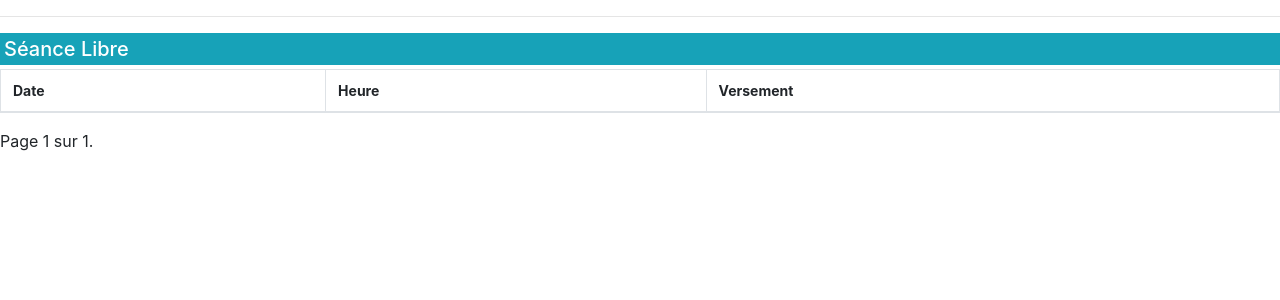
After one commit to BoughezalaMohamedAimen/sport, a Django app: page /caisse/historique/libre/1 in a window 1280 px wide. The commit adds this page. Shown: the top 300 px of the page. Run offline with Django 3.2, Linux system fonts and the light colour scheme; data comes from the database, SQL or seed files in the repository; both versions use the stored data as it was after the commit; lists and menus that the app fills with data are empty; parts of the project's set-up code (start-up, migrations or seed data) failed here and were passed over; some libraries are stand-ins or nearby versions.

Commit message:
caisse-works-fine

```diff
--- /dev/null
+++ b/caisse/templates/caisse/historique_seance-libre.html
@@ -0,0 +1,44 @@
+{%load static %}
+<link rel="stylesheet" href="{% static '/css/bootstrap.min.css' %}">
+  <link rel="stylesheet" href="{% static '/css/styles.css' %}">
+
+<hr>
+<h5 class="p-1 bg-info my-1 text-white">Séance Libre </h5>
+<table class="table table-bordered table-hover">
+  <thead style='font-size:14px !important;'>
+    <tr>
+      <th scope="col">Date</th>
+      <th scope="col">Heure</th>
+      <th scope="col">Versement</th>
+    </tr>
+  </thead>
+  <tbody>
+    {% for historique in historiques %}
+    <tr style='font-size:14px !important;' class='py-0'>
+      <th scope="row" class='py-0'>{{historique.date_heure|date:"D d M Y"}}</th>
+      <td class='nom' class='py-0'>{{historique.date_heure|time:"H:i"}}</td>
+      <td class='nom' class='py-0'>      <a href="{% url 'suprimmer_seance_clients' historique.id %}" class="badge bg-night text-white">Anuller</a></td>
+    </tr>
+    {% endfor %}
+  </tbody>
+</table>
+
+<div class="text-center">
+<div class="pagination">
+<span class="step-links">
+{% if historiques.has_previous %}
+<a href="/client/historique/{{historiques.0.id}}?page=1" class='btn bg-info text-white paginator'>1</a>
+<a href="/client/historique/{{historiques.0.id}}?page={{ historiques.previous_page_number }}" class='btn bg-info text-white paginator'> < </a>
+{% endif %}
+
+<span class="current">
+Page {{ historiques.number }} sur {{ historiques.paginator.num_pages }}.
+</span>
+
+{% if historiques.has_next %}
+<a href="/client/historique/{{historiques.0.client.id}}?page={{ historiques.next_page_number }}" class='btn bg-info text-white paginator-historique'> > </a>
+<a href="/client/historique/{{historiques.0.client.id}}?page={{ historiques.paginator.num_pages }}" class='btn bg-info text-white paginator-historique'>{{ historiques.paginator.num_pages }}</a>
+{% endif %}
+</span>
+</div>
+</div>
--- a/caisse/templates/caisse/update_caisse.html
+++ b/caisse/templates/caisse/update_caisse.html
@@ -23,7 +23,7 @@
 <div class="modal-body ">
     <div class="container-fluid modal-part" id='historique-historique-caisse'>
         {% include 'caisse/caisse_historique.html' %}
-          <iframe src="{% url 'historique_page_num' 0 %}" frameborder="0" class='w-100' height="300px" ></iframe>
+          <iframe src="{% url 'historique_seance_libre_page_num' caisse.id %}" frameborder="0" class='w-100' height="300px" ></iframe>
     </div>
   <div class="container modal-part" id='caisse-form-update'>
     <form  method='post'  class='update-client-form' action="{% url 'update_caisse' caisse.id %}">
--- a/caisse/urls.py
+++ b/caisse/urls.py
@@ -4,4 +4,5 @@ from .views import *
 urlpatterns = [
     path('',HomeCaisse.as_view(),name='home_caisse'),
     path('update/<int:id>',UpdateCaisse.as_view(),name='update_caisse'),
+    path('historique/libre/<int:id>',GetSeanceLibre,name='historique_seance_libre_page_num'),
 ]
--- a/caisse/views.py
+++ b/caisse/views.py
@@ -3,6 +3,7 @@ from django.views.generic import TemplateView
 from .forms import *
 from django.core.paginator import Paginator
 from .models import *
+from clients.models import SeanceHistorique
 # Create your views here.
 class HomeCaisse(TemplateView):
     def get(self,request):
@@ -33,3 +34,13 @@ class UpdateCaisse(TemplateView):
         if form_update.is_valid():
             form_update.save()
         return redirect('home_caisse')
+
+
+def GetSeanceLibre(request,id):
+    caisse=Caisse.objects.get(id=id)
+    print(caisse.date)
+    historique_list=SeanceHistorique.objects.filter(client=None,date_heure__date=caisse.date).order_by('-date_heure')
+    paginator = Paginator(historique_list, 10) # Show 25 clients per page
+    page = request.GET.get('page')
+    historiques = paginator.get_page(page)
+    return render(request,'caisse/historique_seance-libre.html',{'historiques':historiques})
--- a/clients/templates/clients/home.html
+++ b/clients/templates/clients/home.html
@@ -13,7 +13,7 @@
 
 
       <h3 class="p-3 bg-night my-3 text-white"  data-toggle="collapse" href="#listeclient" role="button" aria-expanded="false" aria-controls="listeclient">Liste Clients</h3>
-      <div class="collapse" id='listeclient'>
+      <div  id='listeclient'>
         <table class="table table-bordered table-hover">
           <thead>
             <tr>
--- a/clients/views.py
+++ b/clients/views.py
@@ -100,7 +100,7 @@ def AnullerSeance(request,id):
         caisse=Caisse.objects.get(date=seance.date_heure)
         caisse.fermeture_prevu-=seance.versement
         caisse.save()
-        return redirect('historique_page_num',0 )
+        return redirect('historique_seance_libre_page_num',caisse.id )
 
 
 
--- a/sport/urls.py
+++ b/sport/urls.py
@@ -14,12 +14,18 @@ Including another URLconf
     2. Add a URL to urlpatterns:  path('blog/', include('blog.urls'))
 """
 from django.core.exceptions import ObjectDoesNotExist
+from django.shortcuts import redirect
 from django.contrib import admin
 from django.urls import path,include,re_path
 from django.conf import settings
 from django.conf.urls.static import static
+
+def Home(request):
+    return redirect('home_clients')
+
 urlpatterns = [
     path('admin/', admin.site.urls),
+    path('', Home ,name='home'),
     re_path(r'^forfait/', include('forfaits.urls')),
     re_path(r'^client/', include('clients.urls')),
     re_path(r'^caisse/', include('caisse.urls')),
--- a/static/js/main.js
+++ b/static/js/main.js
@@ -25,7 +25,7 @@ $('.rfid-search-input').keyup(function(e){
 })
 
 //auto focus rfid
-$('#modal,#modaladd,#exampleModalCenter').on('hidden.bs.modal', function (e) {
+$('.modal').on('hidden.bs.modal', function (e) {
   setTimeout(function(){$('.rfid-search-input').val('').focus()},300)
   $('.marquer-seance').show()
 })
--- a/templates/header.html
+++ b/templates/header.html
@@ -1,6 +1,6 @@
 {%load static %}
 <nav class="navbar navbar-expand-lg navbar-dark bg-night">
-  <a class="navbar-brand" href="#">Gym</a>
+  <a class="navbar-brand" href="#">Gym<small class="text-day">Pro</small></a>
   <button class="navbar-toggler" type="button" data-toggle="collapse" data-target="#navbarNav" aria-controls="navbarNav" aria-expanded="false" aria-label="Toggle navigation">
     <span class="navbar-toggler-icon"></span>
   </button>
@@ -21,7 +21,7 @@
       <input class="search-input text-center rfid-search-input" type="search" placeholder="Rfid" aria-label="Search" autofocus>
       <i class="fa fa-search search-icon text-night"></i>
     </div>
-    <form class=" my-3 form-inline position-relative">
+    <form class=" my-3 form-inline position-relative" action="{% url 'home_clients' %}">
       <input class="search-input text-center" type="search" name='nom' placeholder="Nom Prénom" aria-label="Search" autofocus>
       <i class="fa fa-search search-icon text-night"></i>
     </form>
@@ -33,7 +33,7 @@
     </span>
   </div>
 </nav>
-<div class="container bg-light collapse" id='seance_libre'>
+<div class="container-fluid bg-day collapse" id='seance_libre'>
   <div class="row">
     <div class="col-md-5 offset-md-7 border-left border-right">
       <form action="{% url 'marquer_seance_clients' 0%}">
--- a/templates/home.html
+++ b/templates/home.html
@@ -8,7 +8,6 @@
  {% endblock styles%}
 {% block body%}
 
-
 {% endblock body%}
 
 
```
Also changed, not shown: db.sqlite3.
